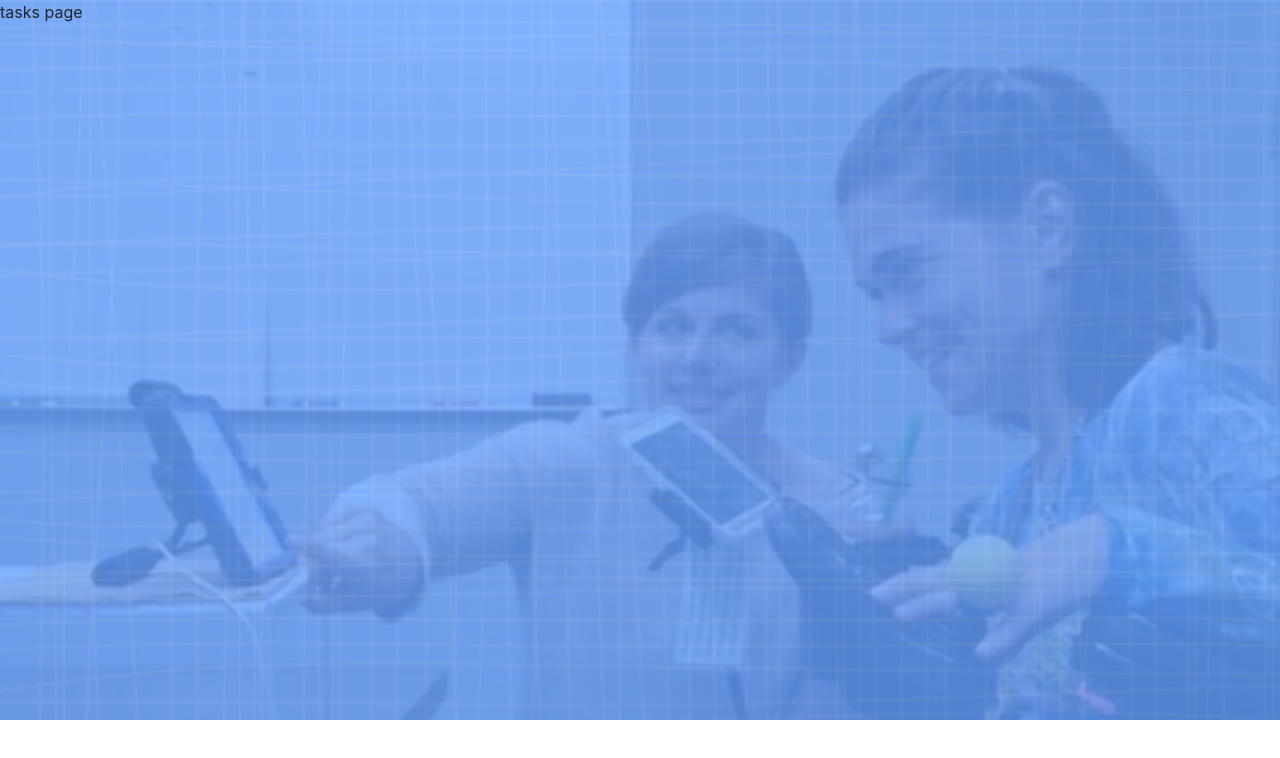
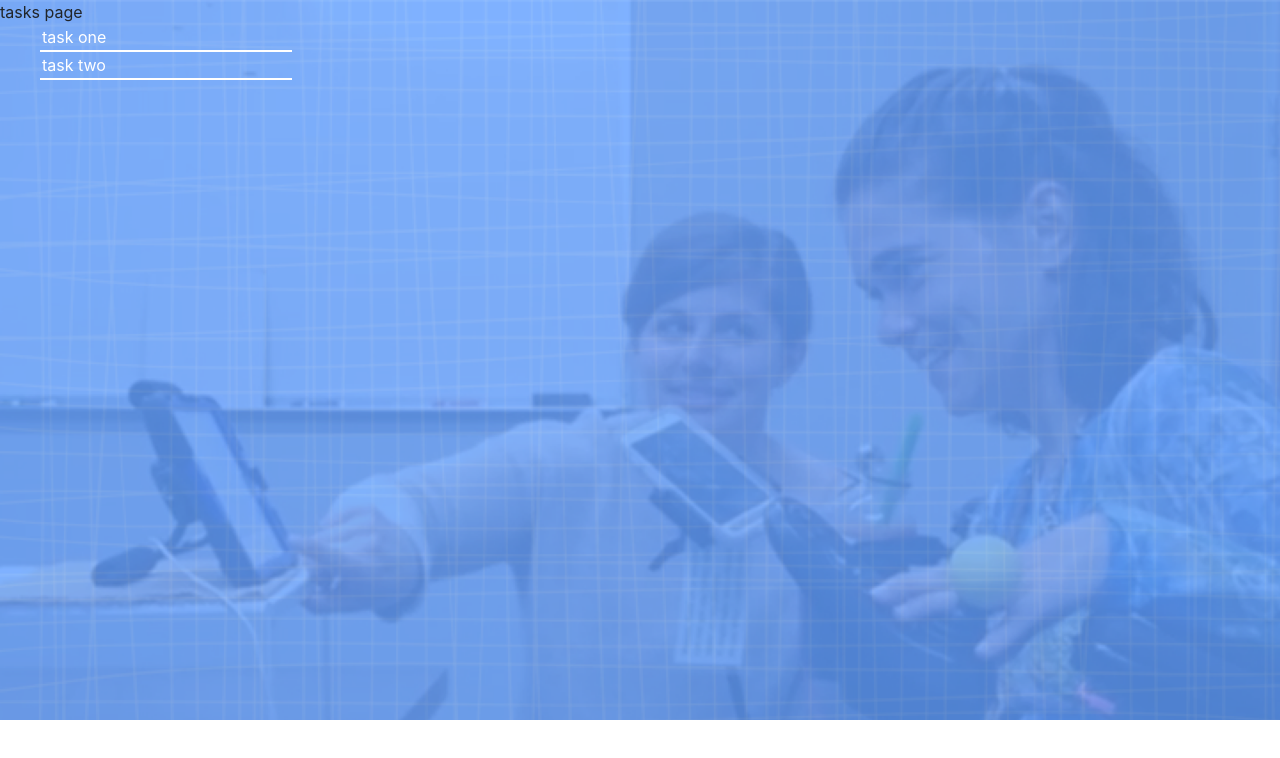
Before and after one commit to Mariastakh/dashboard-frontend, a React (Create React App) app: page /tasks in a window 1280 px wide. Shown: the top 758 px of the page. Built offline with nearby package versions, Linux system fonts and the light colour scheme; no server answers.

Commit message:
add task inputs but no ability to pass its identity to the parent!

```diff
--- /dev/null
+++ b/src/Components/Task.js
@@ -0,0 +1,40 @@
+import React, { Component } from "react";
+
+export default class Task extends Component {
+  constructor(props) {
+    super(props);
+
+    this.state = {
+      task: this.props.task,
+    };
+
+    this.handleTaskChange = this.handleTaskChange.bind(this);
+  }
+
+  handleTaskChange(event) {
+    this.setState({ task: event.target.value });
+    //this.props.handleTask();
+  }
+
+  handleSubmit = (event) => {
+    event.preventDefault();
+   this.props.handleTask(this.state.task);
+  }
+
+  render() {
+    return (
+      <>
+     <form onSubmit={this.handleSubmit}>
+        <input
+          data-testid="taskinput"
+          name="task"
+          type="text"
+          value={this.state.task}
+          onChange={this.handleTaskChange}
+          required
+        />
+        </form>
+      </>
+    );
+  }
+}
--- a/src/Pages/TasksPage.jsx
+++ b/src/Pages/TasksPage.jsx
@@ -1,11 +1,51 @@
 import React, { Component } from "react";
+import axios from "axios";
+import Task from "../Components/Task";
 
 export default class TasksPage extends Component {
   constructor(props) {
     super(props);
+
+    this.state = { tasks: "" };
+    this.handleTask = this.handleTask.bind(this);
+  }
+
+  handleTask(data) {
+    console.log(data);
+  }
+
+  Tasks(options) {
+    const tasks = ["task one", "task two"];
+
+    if (tasks.length === 0) {
+      return <>You have no tasks</>;
+    } else {
+      const taskList = tasks.map((task) => (
+        <Task task={task} handleTask={options.handleTask} />
+      ));
+      return <ul>{taskList}</ul>;
+    }
+  }
+
+  componentDidMount() {
+    axios
+      .get("http://localhost:8000/tasks")
+      .then((response) => {
+        this.setState({ tasks: response.data.tasks });
+      })
+      .catch(function (error) {
+        console.log(error);
+      })
+      .then(function () {});
   }
 
   render() {
-    return <>tasks page</>;
+    return (
+      <>
+        tasks page
+        <br></br>
+        <this.Tasks tasks={this.state.tasks} handleTask={this.handleTask} />
+      </>
+    );
   }
 }
```
